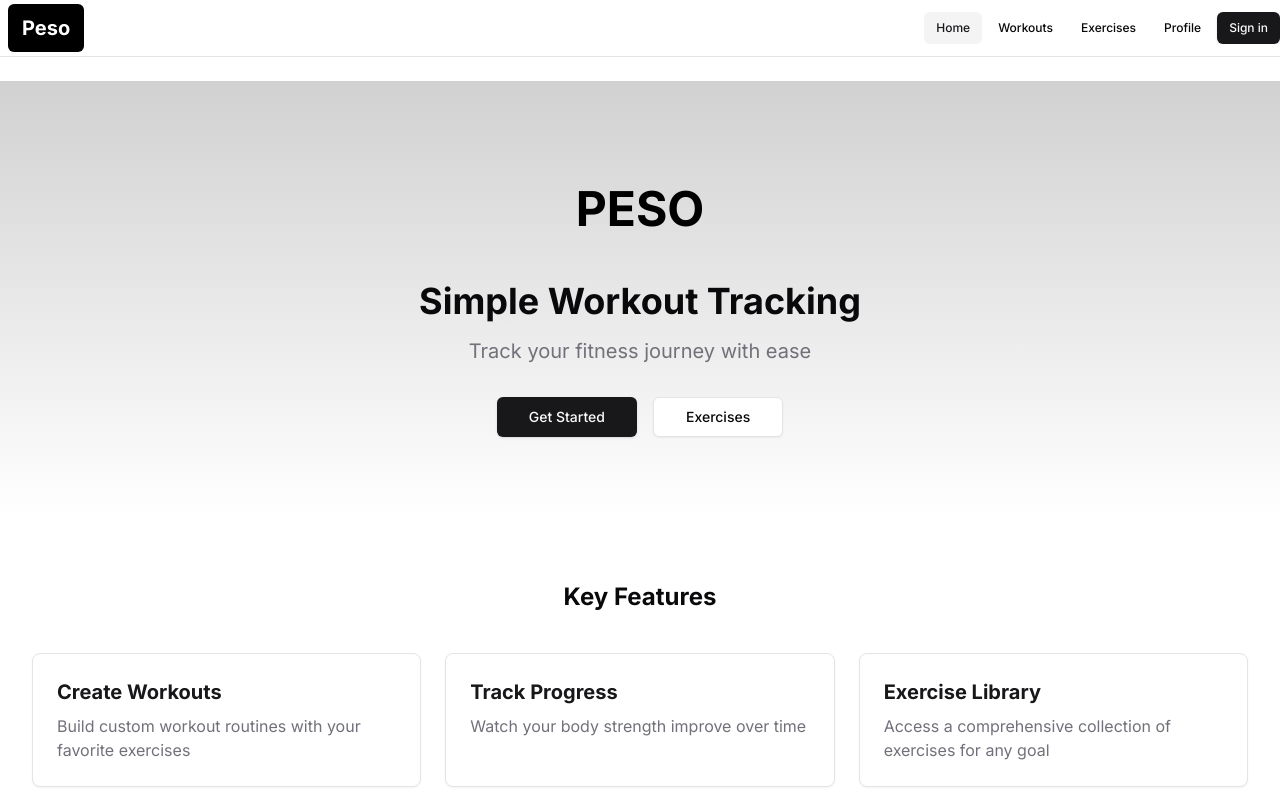
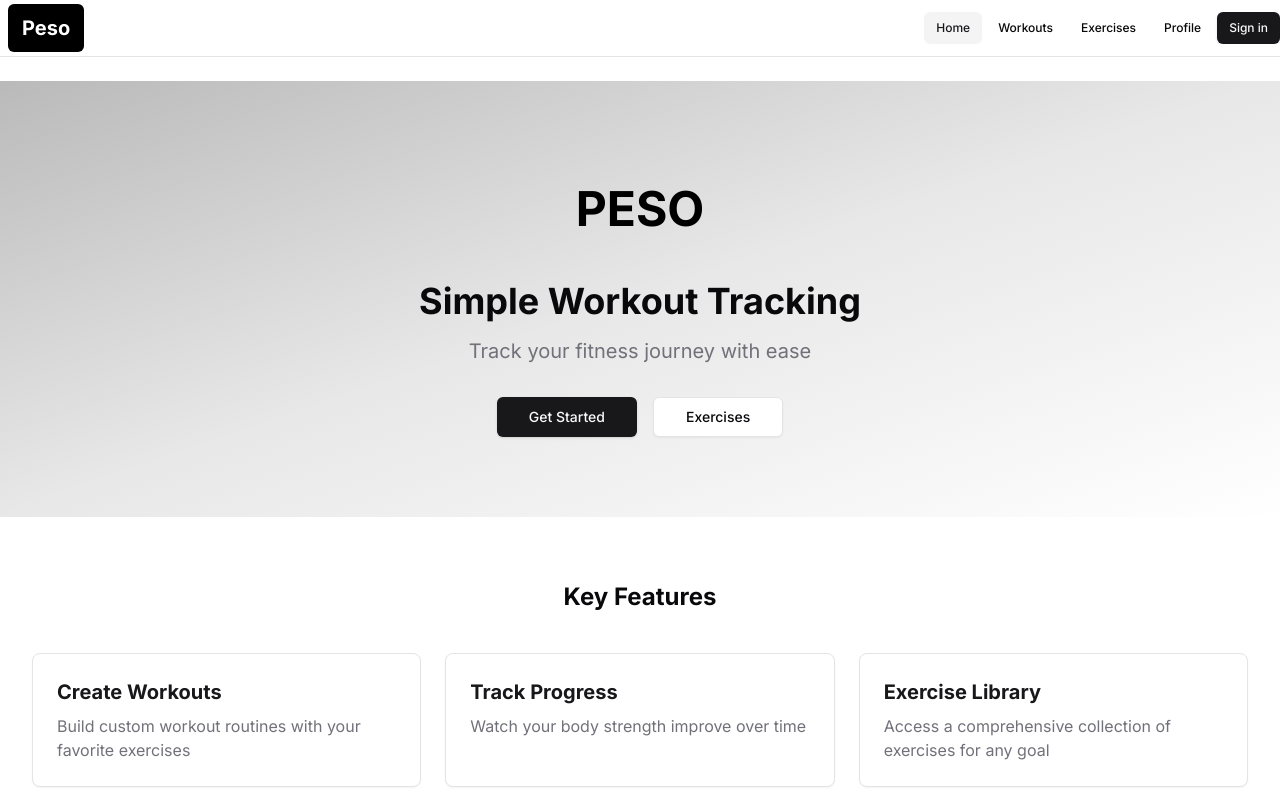
Before and after one commit to troclaux/peso, a Next.js app: page / in a window 1280 px wide. Shown: the top 800 px of the page. Built offline with nearby package versions, Linux system fonts and the light colour scheme; no server answers.

Commit message:
style: change home page fading section

```diff
--- a/src/app/page.tsx
+++ b/src/app/page.tsx
@@ -10,7 +10,7 @@ export default function Home() {
 
   return (
     <div className="min-h-screen">
-      <div className="bg-gradient-to-b from-primary/20 to-background py-20">
+      <div className="bg-gradient-to-br from-primary/30 via-primary/10 to-background py-20">
         <Container>
           <div className="flex flex-col items-center text-center">
             <div className="mb-6 p-6 rounded-full">
```
